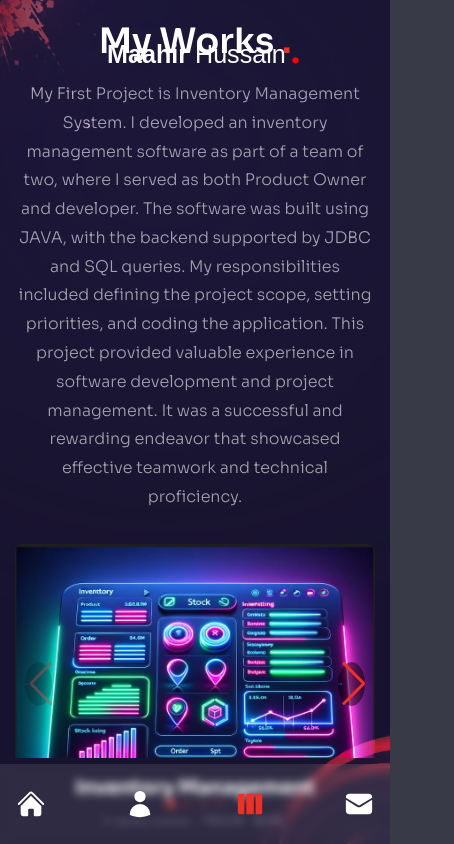
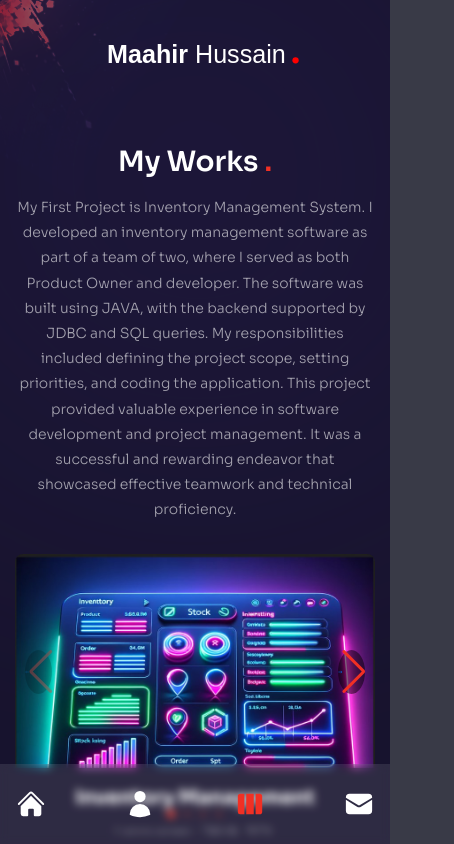
Before and after one commit to MaahirHussainShaik/maahirsportfolio, a Next.js app: page /work in a window 390 px wide. Shown: the top 844 px of the page, 454 px wide, since content can reach past the window. Built offline with nearby package versions, Linux system fonts and the light colour scheme.

Commit message:
Global CSS
Making minor changes to global.css, to make to responsive

```diff
--- a/styles/globals.css
+++ b/styles/globals.css
@@ -12,49 +12,47 @@
 }
 
 .swiper-button-next:after,
-.swiper-button-prev:after,
-.swiper-button-next:after,
-.swiper-rtl .swiper-button-prev:after {
+.swiper-button-prev:after {
   color: #f13024;
 }
 
 @layer base {
   body {
-    @apply bg-secondary overflow-hidden leading-relaxed;
+    @apply bg-secondary leading-relaxed; /* Removed overflow-hidden */
   }
   .page {
-    @apply w-full h-screen overflow-hidden;
+    @apply w-full min-h-screen; /* Changed h-screen to min-h-screen */
   }
   .h1 {
-    @apply text-[35px] leading-tight md:text-[60px] md:leading-[1.3] mb-8 font-semibold;
+    @apply text-[28px] leading-tight sm:text-[35px] md:text-[60px] md:leading-[1.3] mb-6 font-semibold;
   }
   .h2 {
-    @apply text-[35px] leading-tight md:text-[54px] md:leading-[1.3] mb-4 font-semibold;
+    @apply text-[28px] leading-tight sm:text-[35px] md:text-[54px] md:leading-[1.3] mb-4 font-semibold;
   }
   p {
-    @apply leading-[1.8] text-white/60 font-light;
+    @apply text-sm sm:text-base leading-[1.8] text-white/60 font-light;
   }
   .btn,
   .input {
-    @apply h-[52px];
+    @apply h-[48px] sm:h-[52px]; /* Responsive height */
   }
   .input {
-    @apply w-full h-[52px] rounded-lg pl-6 capitalize;
+    @apply w-full h-[48px] sm:h-[52px] rounded-lg pl-4 sm:pl-6 capitalize;
   }
   .input,
   .textarea {
     @apply bg-transparent outline-none focus:ring-1 focus:ring-accent border border-white/20 placeholder:text-white/30 placeholder:font-light;
   }
   .textarea {
-    @apply w-full h-[180px] p-6 capitalize rounded-lg resize-none;
+    @apply w-full h-[120px] sm:h-[180px] p-4 sm:p-6 capitalize rounded-lg resize-none;
   }
 }
 
 .swiper-button-next, .swiper-button-prev {
   position: absolute;
   top: 50%;
-  width: 50px;
-  height: 50px;
+  width: 40px; /* Reduced for mobile */
+  height: 40px;
   display: flex;
   align-items: center;
   justify-content: center;
@@ -63,12 +61,26 @@
   border-radius: 50%;
   z-index: 10;
   cursor: pointer;
+  transform: translateY(-50%);
 }
 
 .swiper-button-next {
-  right: 10px;
+  right: 5px; /* Adjusted for mobile */
 }
 
 .swiper-button-prev {
-  left: 10px;
+  left: 5px;
 }
+
+@media (min-width: 640px) { /* sm: breakpoint */
+  .swiper-button-next, .swiper-button-prev {
+    width: 50px;
+    height: 50px;
+  }
+  .swiper-button-next {
+    right: 10px;
+  }
+  .swiper-button-prev {
+    left: 10px;
+  }
+}
```
